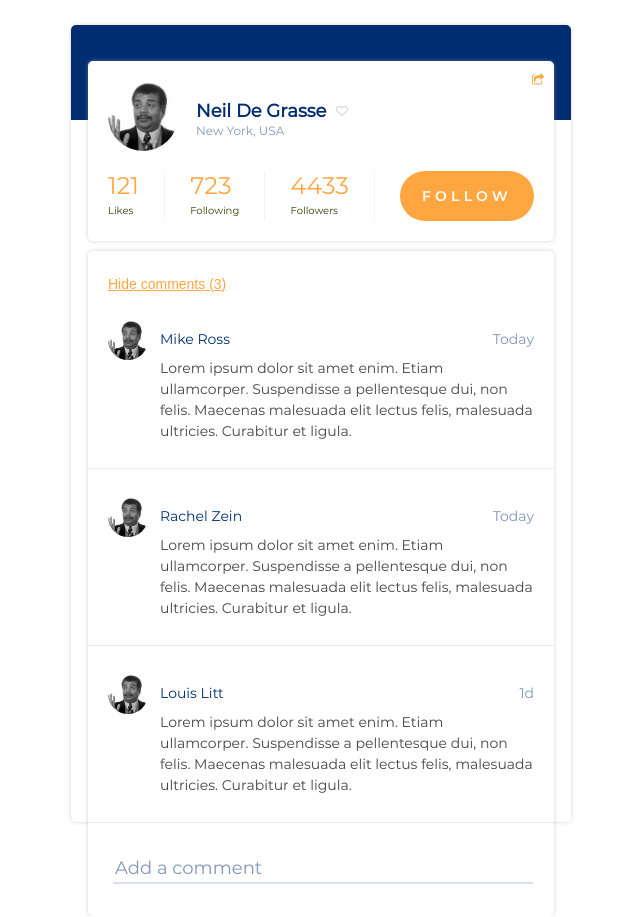
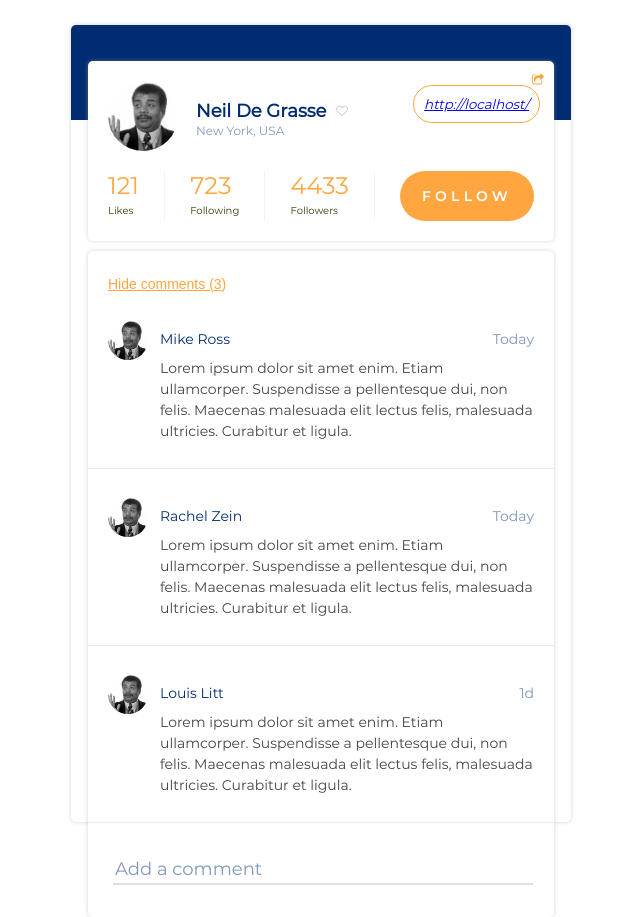
Before and after one commit to Vestelth/bldr-panel, a React (Create React App) app: page / in a window 1280 px wide. Both pictures are taken after a click on the button 857 px from the left and 80 px from the top of the page. Shown: the whole page, without its empty margins (319-959 px from the left). Built offline with nearby package versions, Linux system fonts and the light colour scheme.

Commit message:
popup handled, stats component added, minor styles implemented and adjusted

```diff
--- a/package.json
+++ b/package.json
@@ -4,6 +4,7 @@
   "private": true,
   "dependencies": {
     "react": "^16.6.0",
+    "react-custom-scrollbars": "^4.2.1",
     "react-dom": "^16.6.0",
     "react-scripts": "2.0.5"
   },
--- a/src/components/Profile/Comments/Comments.css
+++ b/src/components/Profile/Comments/Comments.css
@@ -1,11 +1,12 @@
 /* comments */
 .comments {
     padding: 25px 0 32px;
+    margin-bottom: 40px;
 }
 
 .comment-list {
-    overflow-y: auto;
-	max-height: 674px;
+    height: 532px;
+    max-height: 532px;
 	transition-property: all;
 	transition-duration: .5s;
 	transition-timing-function: cubic-bezier(0, 1, 0.5, 1);
--- a/src/components/Profile/Comments/Comments.js
+++ b/src/components/Profile/Comments/Comments.js
@@ -1,5 +1,6 @@
 import React, {Component} from 'react'
 import SingleComment from './SingleComment/SingleComment'
+import { Scrollbars } from 'react-custom-scrollbars';
 
 import dateFormat from '../../../utils/dateFormat'
 import './Comments.css'
@@ -58,7 +59,6 @@ class Comments extends Component {
   render () {
     const commentsHidden = this.state.hideComments ? 'hidden' : ''
 
-
     const comments = this.state.commentList.map((comment, index) => {
       return <SingleComment key={comment.id} props={comment} />
     })
@@ -71,7 +71,9 @@ class Comments extends Component {
             {this.state.hideComments ? 'Show' : 'Hide'} comments ({this.state.commentList.length})</button>
 
             <div className={`comment-list ${commentsHidden}`}>
+          <Scrollbars universal>
               { comments }
+          </Scrollbars>
             </div>
 
           <form onSubmit={this.handleSubmitComment} className="form add-comment">
--- a/src/components/Profile/Profile.css
+++ b/src/components/Profile/Profile.css
@@ -19,5 +19,5 @@
     width: 100%;
     height: 95px;
     border-radius: 5px 5px 0 0;
-    background-color: #002C71;
+    background-color: #002c71;
 }
--- a/src/components/Profile/ProfileHeader/ProfileHeader.css
+++ b/src/components/Profile/ProfileHeader/ProfileHeader.css
@@ -32,7 +32,7 @@
     position: relative;
     font-size: 18px;
     line-height: 24px;
-    color: #002C71;
+    color: #002c71;
     letter-spacing: 0;
     margin-bottom: 0;
 }
@@ -48,11 +48,28 @@
 }
 .profile-header button.share .share-popup {
     display: none;
+    position: absolute;
+    top: -40px;
+    right: -15px;
+    color: #002c71;
+    font-family: 'Montserrat-Regular';
+    font-style: italic;
+    background-color: #fff;
+    padding: 10px;
+    border: 1px solid #ffa640;
+    border-radius: 100px;
+}
+.profile-header button.share .share-popup.visible {
+    display: block;
 }
 @media only screen and (min-width: 540px) {
     .profile-header button.share {
         top: 12px;
         right: 0;
+    }
+    .profile-header button.share .share-popup {
+        top: 12px;
+        right: 14px;
     }
 }
 
--- a/src/components/Profile/ProfileHeader/ProfileHeader.js
+++ b/src/components/Profile/ProfileHeader/ProfileHeader.js
@@ -1,4 +1,5 @@
 import React, { Component } from 'react'
+import StatsItem from './StatsItem/StatsItem'
 
 import './ProfileHeader.css'
 
@@ -11,13 +12,13 @@ import share from '../../../assets/icons/share.svg'
 class ProfileHeader extends Component {
   constructor(props) {
     super(props)
-    console.log(props.data.stats.following)
 
     this.state = {
       likes: props.data.stats.likes,
       followers: props.data.stats.followers,
       userFollows: false,
-      userLikes: false
+      userLikes: false,
+      popupVisible: false
     }
   }
 
@@ -41,9 +42,32 @@ class ProfileHeader extends Component {
     })
   }
 
+  handleShareClick = () => {
+    this.setState({
+      popupVisible: !this.state.popupVisible
+    })
+  }
+
+  handleClickAway = () => {
+    document.body.addEventListener('click', (e) => {
+      const popup = document.getElementsByClassName('share-popup')
+
+      if (e.target !== popup && this.state.popupVisible) {
+        this.setState({
+          popupVisible: !this.state.popupVisible
+        })
+      }
+    })
+  }
+
+  componentDidMount() {
+    this.handleClickAway()
+  }
+
   render() {
     const heartIcon = {backgroundImage: this.state.userLikes ? `url(${heartFull})` : `url(${heart})`}
     const shareIcon = {backgroundImage: `url(${share})`}
+    const popupVisibility = this.state.popupVisible ? 'visible' : ''
 
     return (
       <header className="profile-header tile">
@@ -62,28 +86,24 @@ class ProfileHeader extends Component {
             <p className="location">{this.props.data.city}, {this.props.data.country}</p>
           </div>
 
-          <button className="share">
+          <button onClick={this.handleShareClick} className="share">
             <i style={shareIcon} className="icon share-icon"></i>
-            <div className="share-popup">{window.location.href}</div>
+            <div className={'share-popup ' + popupVisibility}>
+              <a href={window.location.href}>{window.location.href}</a>
+            </div>
           </button>
         </div>
 
         <div className="profile-stats">
-
-          <div className="stats-elem likes">
-            <span className="amount">{this.state.likes}</span>
-            <span className="text">Likes</span>
-          </div>
-
-          <div className="stats-elem following">
-            <span className="amount">{this.props.data.stats.following}</span>
-            <span className="text">Following</span>
-          </div>
-
-          <div className="stats-elem followers">
-            <span className="amount">{this.state.followers}</span>
-            <span className="text">Followers</span>
-          </div>
+          <StatsItem
+            customClass={'likes'}
+            amount={this.state.likes} />
+          <StatsItem
+            customClass={'following'}
+            amount={this.props.data.stats.following} />
+          <StatsItem
+            customClass={'followers'}
+            amount={this.state.followers} />
 
           <button
             className="btn btn-follow"
@@ -91,7 +111,6 @@ class ProfileHeader extends Component {
             type="button">
             { this.state.userFollows ? 'UNFOLLOW' : 'FOLLOW' }
           </button>
-
         </div>
 
       </header>
--- /dev/null
+++ b/src/components/Profile/ProfileHeader/StatsItem/StatsItem.js
@@ -0,0 +1,19 @@
+import React from 'react'
+
+const StatsItem = (props) => {
+  const {
+    customClass,
+    amount
+  } = props
+
+  const text = customClass.charAt(0).toUpperCase() + customClass.slice(1)
+
+  return (
+    <div className={`stats-elem ${customClass}`}>
+      <span className="amount">{amount}</span>
+      <span className="text">{text}</span>
+    </div>
+  )
+}
+
+export default StatsItem
--- a/src/index.css
+++ b/src/index.css
@@ -87,7 +87,7 @@ input[type="text"]::placeholder {
   position: relative;
   top: -2px;
   color: #8298b9;
-  font-family: Montserrat-Regular;
+  font-family: 'Montserrat-Regular';
   font-size: 18px;
   transition: all .3s;
 }
```
Also changed, not shown: 2 other files (tests, documents, lock files or other folders). Lines whose indentation alone changed are shown as unchanged.
